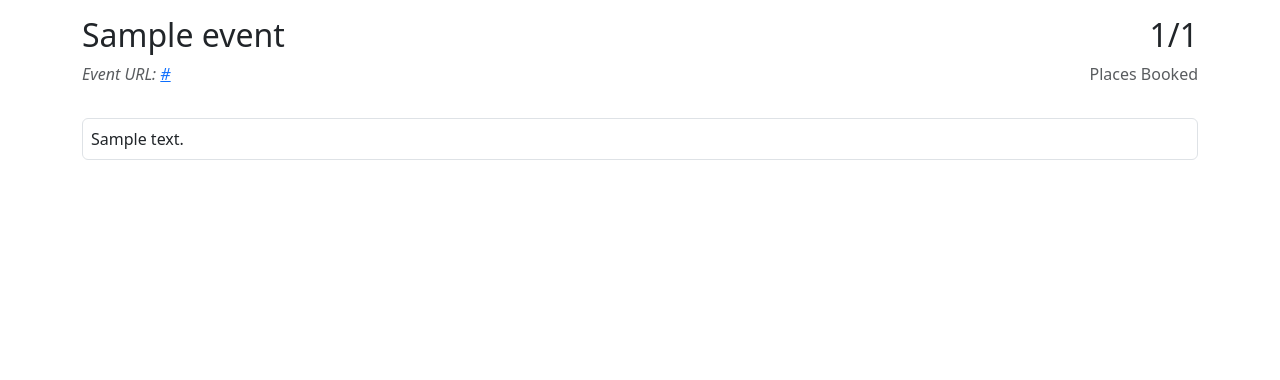
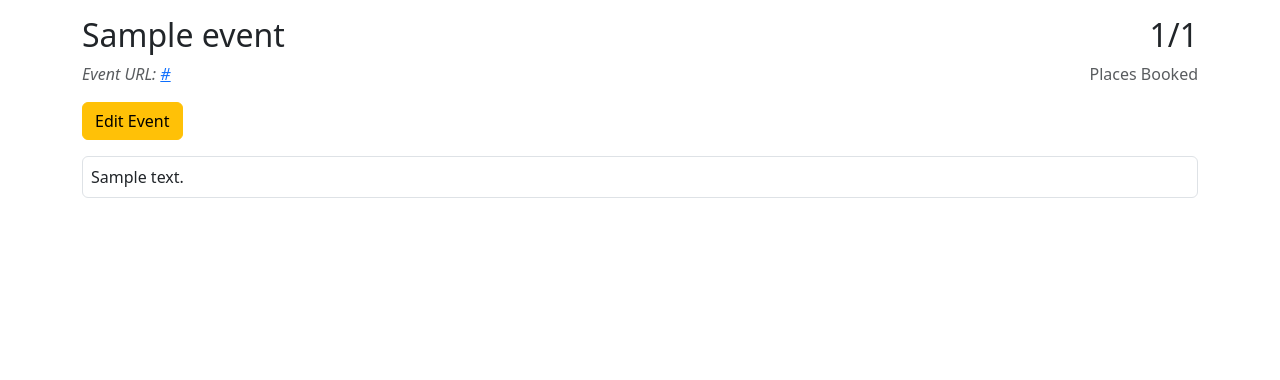
Before and after one commit to Morgana-S/ourglass, a Django app: page /events/1/ in a window 1280 px wide. Shown: the part 99-479 px from the top of the page. Run offline with Django 5.2, Linux system fonts and the light colour scheme; a user stored in the database is signed in; tables that the repository leaves empty hold one stand-in row (values such as "Sample post"); some libraries are stand-ins or nearby versions.

Commit message:
Add an edit event button if user is event organiser

```diff
--- a/events/templates/events/event-detail.html
+++ b/events/templates/events/event-detail.html
@@ -15,6 +15,9 @@
                 {% else %}
                 <p class="text-subtitle text-muted fst-italic">Event Address: {{ event.url_or_address }}</p>
                 {% endif %}
+                {% if request.user == event.event_organiser %}
+                <a class="btn btn-warning" href="{% url 'edit-event' event.id %}" aria-label="Click here to go to the Edit Event page for {{ event.event_name }}">Edit Event</a>
+                {% endif %}
             </div>
             <div class=" mt-3 col-6 text-end">
                 <h2>{{event.current_attendees}}/{{event.maximum_attendees}}</h2>
```
